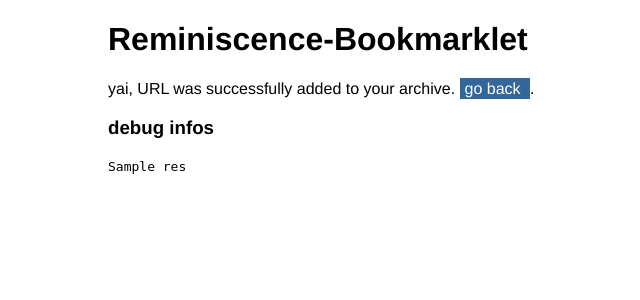
After one commit to s3h10r/reminiscence-bookmarklet, a Django app: template templates/bookmarklet/add.html in a window 1280 px wide. The commit adds this page. Shown: the top 300 px of the page, without its empty margins (212-852 px from the left). Run offline with Django 3.2, Linux system fonts and the light colour scheme; the template is opened without the code that fills it: most values are stand-ins (such as "Sample title", 1, 10 or a date in 2020).

Commit message:
implements: 'don't open in new tab/window' closes #5

```diff
--- a/templates/bookmarklet/AddToReminiscence.js
+++ b/templates/bookmarklet/AddToReminiscence.js
@@ -1,7 +1,10 @@
 (function(){
     console.log(`reminiscence-bookmarklet starts`);
+    /*
     window.open(
         `{{target_url}}?directory=AddToReminiscence&url=${encodeURIComponent(document.location.href)}`
     );
+    */
+    window.location.href = `{{target_url}}?directory=AddToReminiscence&url=${encodeURIComponent(document.location.href)}`;
     console.log(`reminiscence-bookmarklet ends`);
 })();
--- /dev/null
+++ b/templates/bookmarklet/add.html
@@ -0,0 +1,28 @@
+{% extends "bookmarklet/base.html" %}
+{% load staticfiles %}
+{% block extra_head %}
+    {% if res.status == "added" %}
+    	<meta http-equiv="refresh" content="5; url='{{res.url}}'" /> {# redirect to bookmarked url in <value-of-content> seconds #}
+    {% endif %}
+{% endblock extra_head %}
+
+{% block content %}
+    <h1>Reminiscence-Bookmarklet</h1>
+
+    {% if res.status == "added" %}
+      <p>
+        yai, URL was successfully added to your archive. <a href="{{res.url}}"> go back </a>.
+      </p>
+    {# TODO load url in 5 secs + button to url #}
+    {% else %}
+      <p>
+        Oh crap! an error occoured. URL was not added to your archive, sry. <a href="{{res.url}}"> go back </a>.
+      </p>
+    {% endif %}
+
+    <h3> debug infos </h3>
+    <code>
+    {{res}}
+    </code>
+
+{% endblock content %}
--- a/templates/bookmarklet/base.html
+++ b/templates/bookmarklet/base.html
@@ -67,6 +67,9 @@
           opacity: 1;
         }
     </style>
+
+    {% block extra_head %}
+    {% endblock extra_head %}
 </head>
 <body>
     {% block content %}
```
